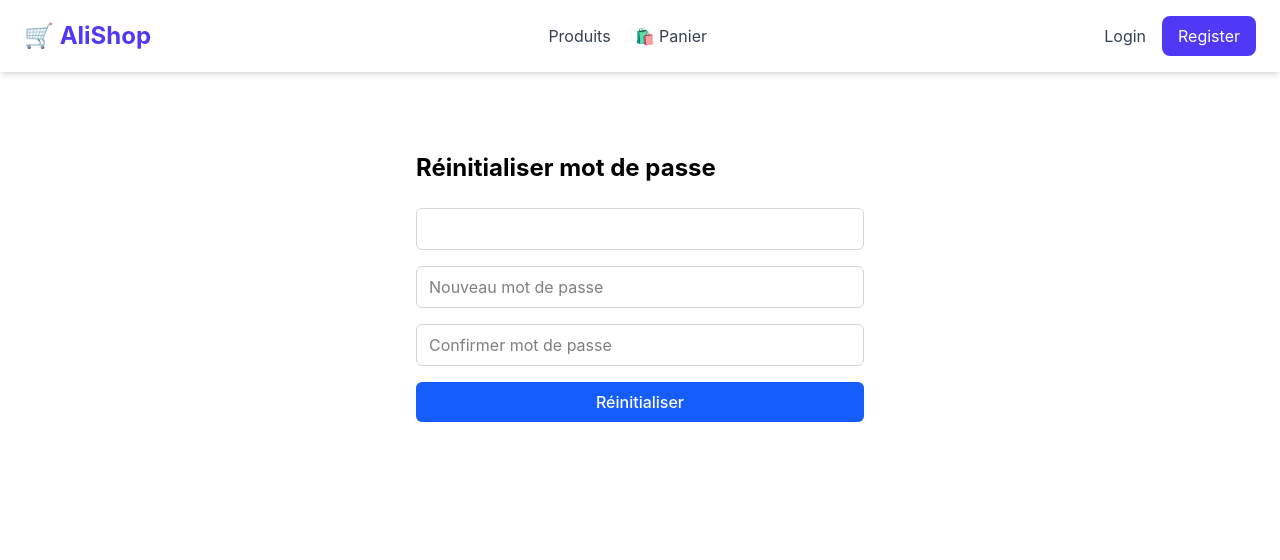
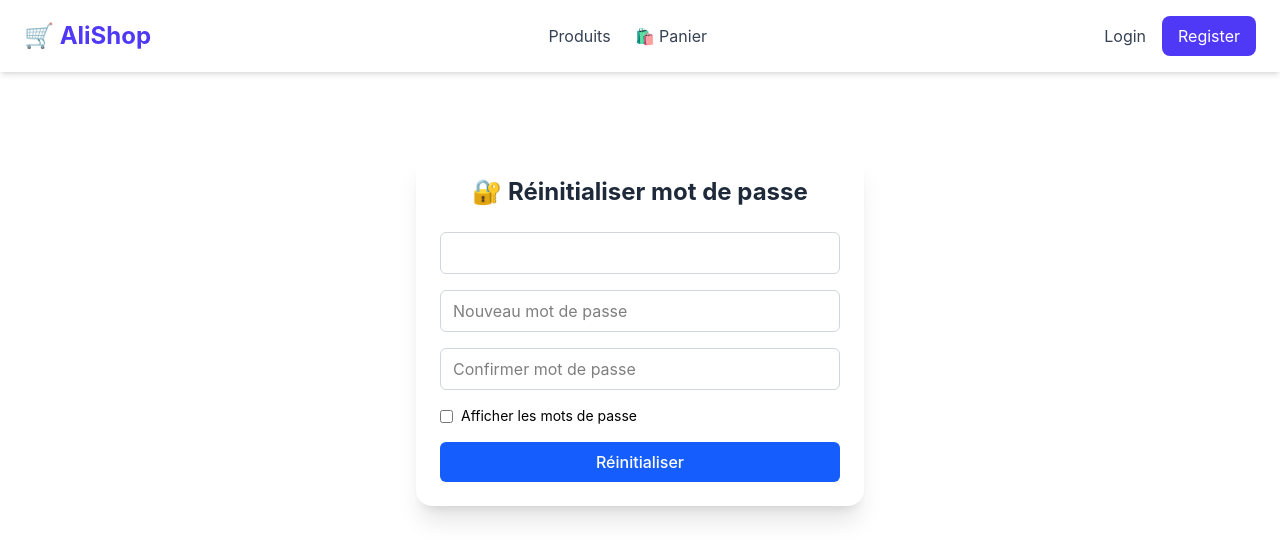
Before and after one commit to alibouch2005/e-commerce-frontend, a React (Vite) app: page /reset-password in a window 1280 px wide. Shown: the top 560 px of the page. Built offline with nearby package versions, Linux system fonts and the light colour scheme; no server answers.

Commit message:
Ajout de la page de réinitialisation du mot de passe avec validation

```diff
--- a/src/pages/ResetPassword.jsx
+++ b/src/pages/ResetPassword.jsx
@@ -1,81 +1,102 @@
 import { useState } from "react";
-import { useSearchParams } from "react-router-dom";
+import { useSearchParams, useNavigate } from "react-router-dom";
 import { resetPassword } from "../services/authService";
 import Input from "../components/ui/Input";
 import Button from "../components/ui/Button";
+import toast from "react-hot-toast";
 
-export default function ResetPassword(){
-
+export default function ResetPassword() {
   const [params] = useSearchParams();
+  const navigate = useNavigate();
 
   const token = params.get("token");
   const email = params.get("email");
 
-const [password,setPassword] = useState("");
-const [passwordConfirmation,setPasswordConfirmation] = useState("");
+  const [password, setPassword] = useState("");
+  const [passwordConfirmation, setPasswordConfirmation] = useState("");
+  const [loading, setLoading] = useState(false);
+  const [show, setShow] = useState(false);
 
-const handleSubmit = async(e)=>{
-
+  const handleSubmit = async (e) => {
     e.preventDefault();
 
-try{
+    // 🔥 validation frontend
+    if (password.length < 8) {
+      return toast.error("Le mot de passe doit contenir au moins 8 caractères");
+    }
+
+    if (password !== passwordConfirmation) {
+      return toast.error("Les mots de passe ne correspondent pas");
+    }
+
+    try {
+      setLoading(true);
 
       await resetPassword({
         token,
         email,
         password,
-password_confirmation:passwordConfirmation
+        password_confirmation: passwordConfirmation,
       });
 
-alert("Mot de passe réinitialisé");
+      toast.success("Mot de passe réinitialisé 🎉");
 
-}catch(err){
+      // 🔥 redirection login
+      setTimeout(() => {
+        navigate("/login");
+      }, 1500);
 
+    } catch (err) {
       console.log(err.response?.data);
 
+      toast.error(
+        err.response?.data?.message || "Erreur lors de la réinitialisation"
+      );
+    } finally {
+      setLoading(false);
     }
-
   };
 
-return(
+  return (
+    <div className="max-w-md mx-auto mt-20 p-6 bg-white shadow-xl rounded-2xl">
 
-<div className="max-w-md mx-auto mt-20">
-
-<h1 className="text-2xl font-bold mb-6">
-Réinitialiser mot de passe
+      <h1 className="text-2xl font-bold mb-6 text-center text-gray-800">
+        🔐 Réinitialiser mot de passe
       </h1>
 
-<form
-onSubmit={handleSubmit}
-className="flex flex-col gap-4"
->
+      <form onSubmit={handleSubmit} className="flex flex-col gap-4">
 
+        {/* Email */}
+        <Input type="email" value={email} disabled />
+
+        {/* Password */}
         <Input
-type="email"
-value={email}
-disabled
+          type={show ? "text" : "password"}
+          placeholder="Nouveau mot de passe"
+          onChange={(e) => setPassword(e.target.value)}
         />
 
         <Input
-type="password"
-placeholder="Nouveau mot de passe"
-onChange={(e)=>setPassword(e.target.value)}
+          type={show ? "text" : "password"}
+          placeholder="Confirmer mot de passe"
+          onChange={(e) => setPasswordConfirmation(e.target.value)}
         />
 
-<Input
-type="password"
-placeholder="Confirmer mot de passe"
-onChange={(e)=>setPasswordConfirmation(e.target.value)}
+        {/* Toggle */}
+        <div className="flex items-center gap-2 text-sm">
+          <input
+            type="checkbox"
+            onChange={() => setShow(!show)}
           />
+          <span>Afficher les mots de passe</span>
+        </div>
 
-<Button type="submit">
-Réinitialiser
+        {/* Button */}
+        <Button type="submit" disabled={loading}>
+          {loading ? "Réinitialisation..." : "Réinitialiser"}
         </Button>
 
       </form>
-
     </div>
-
   );
-
 }
```
Lines whose indentation alone changed are shown as unchanged.
